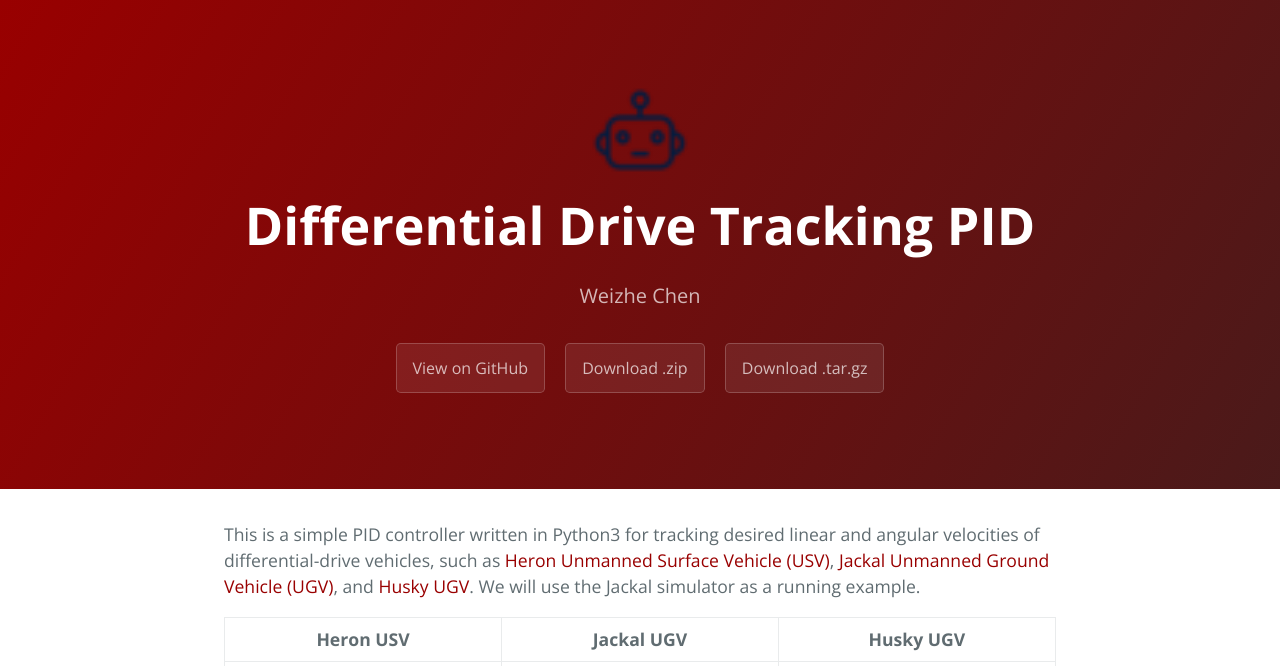
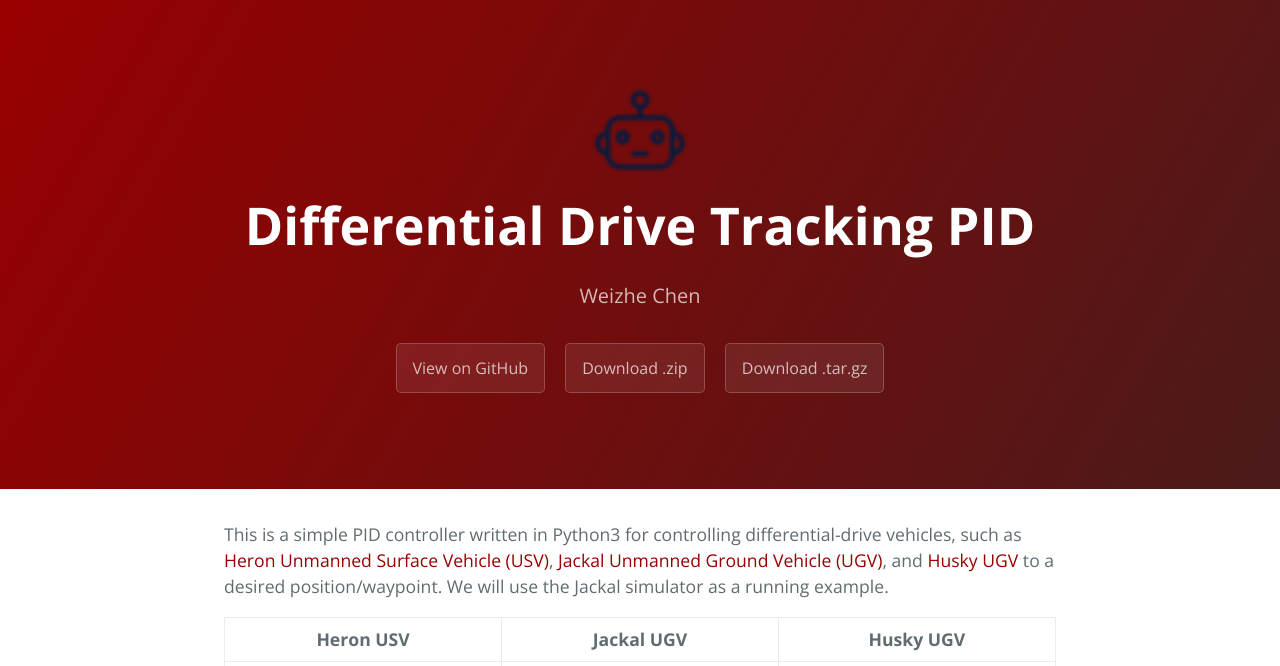
Before and after one commit to Weizhe-Chen/tracking_pid, a Jekyll site: the page built from index.md, in a window 1280 px wide and 900 px high, cut to the strip 0-666 px from the top of the window. Built offline with Jekyll 4.4.1, drawn with Linux system fonts in a browser that asks for light colours.

Commit message:
Tracking velocity -> tracking position.

```diff
--- a/index.md
+++ b/index.md
@@ -3,7 +3,7 @@ layout: default
 title: {{ site.name }}
 ---
 
-This is a simple PID controller written in Python3 for tracking desired linear and angular velocities of differential-drive vehicles, such as [Heron Unmanned Surface Vehicle (USV)](https://www.clearpathrobotics.com/assets/guides/melodic/heron/index.html), [Jackal Unmanned Ground Vehicle (UGV)](http://www.clearpathrobotics.com/assets/guides/noetic/jackal/), and [Husky UGV](https://www.clearpathrobotics.com/assets/guides/kinetic/husky/index.html). We will use the Jackal simulator as a running example.
+This is a simple PID controller written in Python3 for controlling differential-drive vehicles, such as [Heron Unmanned Surface Vehicle (USV)](https://www.clearpathrobotics.com/assets/guides/melodic/heron/index.html), [Jackal Unmanned Ground Vehicle (UGV)](http://www.clearpathrobotics.com/assets/guides/noetic/jackal/), and [Husky UGV](https://www.clearpathrobotics.com/assets/guides/kinetic/husky/index.html) to a desired position/waypoint. We will use the Jackal simulator as a running example.
 
 Heron USV | Jackal UGV | Husky UGV
 :-------------------------:|:-------------------------:|:-------------------------:
```
